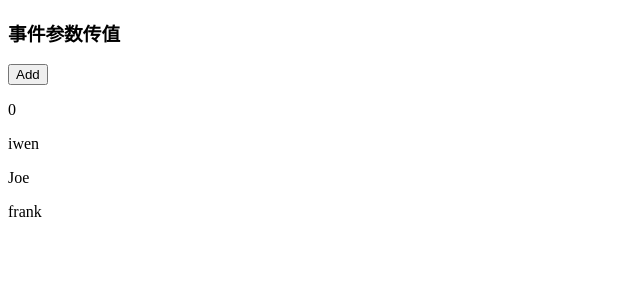
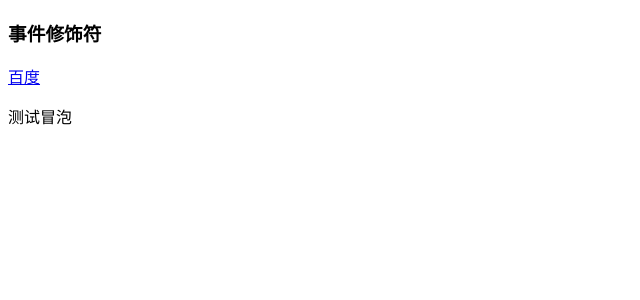
Before and after one commit to mindfreakcriss/my_vue_demo, a Vue app in the folder vue_base/: page / in a window 1280 px wide. Shown: the top 300 px of the page, without its empty margins (0-640 px from the left). Built offline with nearby package versions, Linux system fonts and the light colour scheme.

Commit message:
【提交】事件修饰符

```diff
--- a/vue_base/src/App.vue
+++ b/vue_base/src/App.vue
@@ -6,6 +6,7 @@ import KeyDemo from "@/components/KeyDemo.vue";
 import EventInlineDemo from "@/components/EventInlineDemo.vue";
 import EventMethodDemo from "@/components/EventMethodDemo.vue";
 import EventParamDemo from "@/components/EventParamDemo.vue";
+import EventDefaultDemo from "@/components/EventDefaultDemo.vue";
 </script>
 
 <template>
@@ -15,5 +16,6 @@ import EventParamDemo from "@/components/EventParamDemo.vue";
 <!--  <KeyDemo></KeyDemo>-->
 <!--  <EventInlineDemo></EventInlineDemo>-->
 <!--  <EventMethodDemo></EventMethodDemo>-->
-  <EventParamDemo></EventParamDemo>
+<!--  <EventParamDemo></EventParamDemo>-->
+  <EventDefaultDemo></EventDefaultDemo>
 </template>
--- /dev/null
+++ b/vue_base/src/components/EventDefaultDemo.vue
@@ -0,0 +1,35 @@
+<script>
+    export default {
+      data() {
+        return {
+
+        }
+      },
+      methods: {
+        clickHandler(e) {
+          //阻止默认事件
+          // e.preventDefault()
+          console.log("clickHandler");
+        },
+        clickP(e) {
+          e.stopPropagation();
+          console.log("clickP");
+        },
+        clickDiv() {
+          console.log("clickDev");
+        }
+      }
+    }
+</script>
+
+<template>
+  <h3>事件修饰符</h3>
+  <a @click.prevent="clickHandler" href="https://www.baidu.com">百度</a>
+  <div @click="clickDiv">
+    <p @click.stop="clickP">测试冒泡</p> <!--阻止事件冒泡-->
+  </div>
+</template>
+
+<style scoped>
+
+</style>
```
